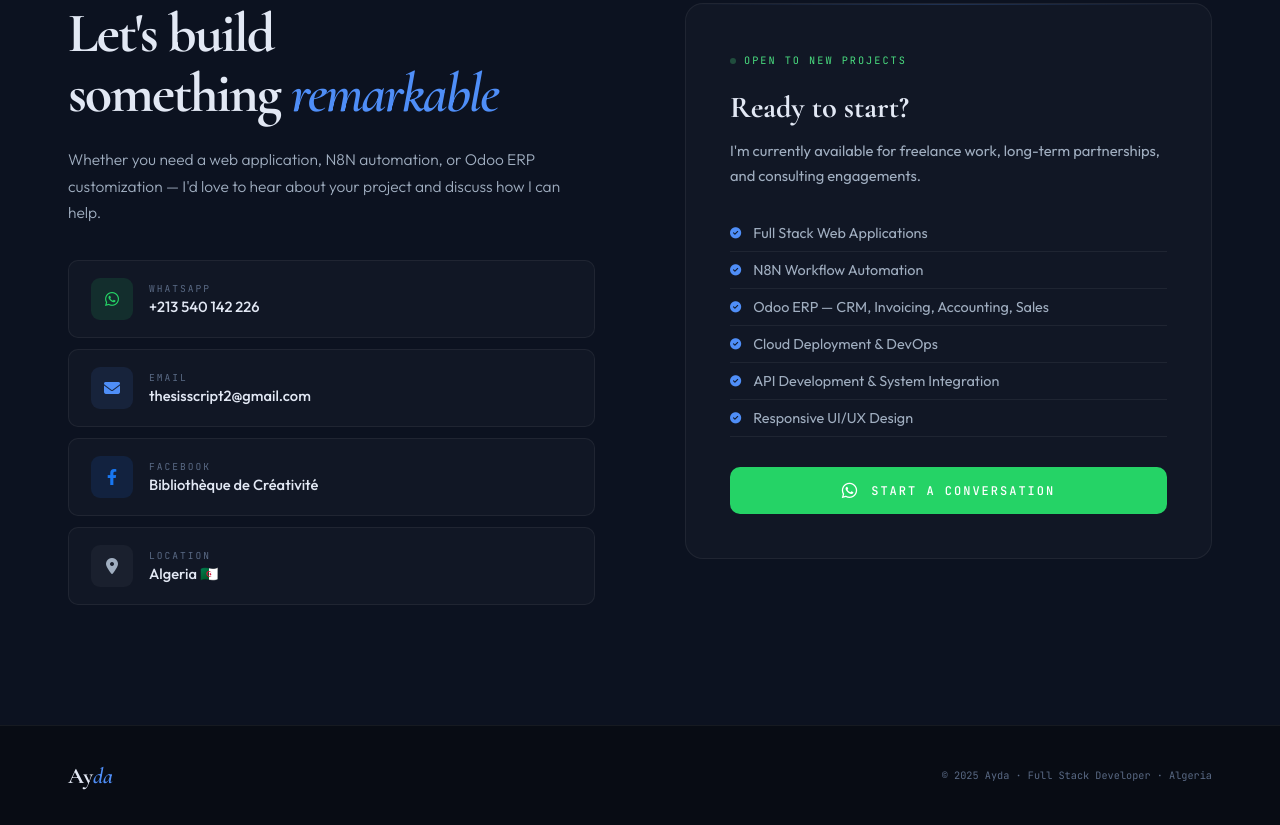
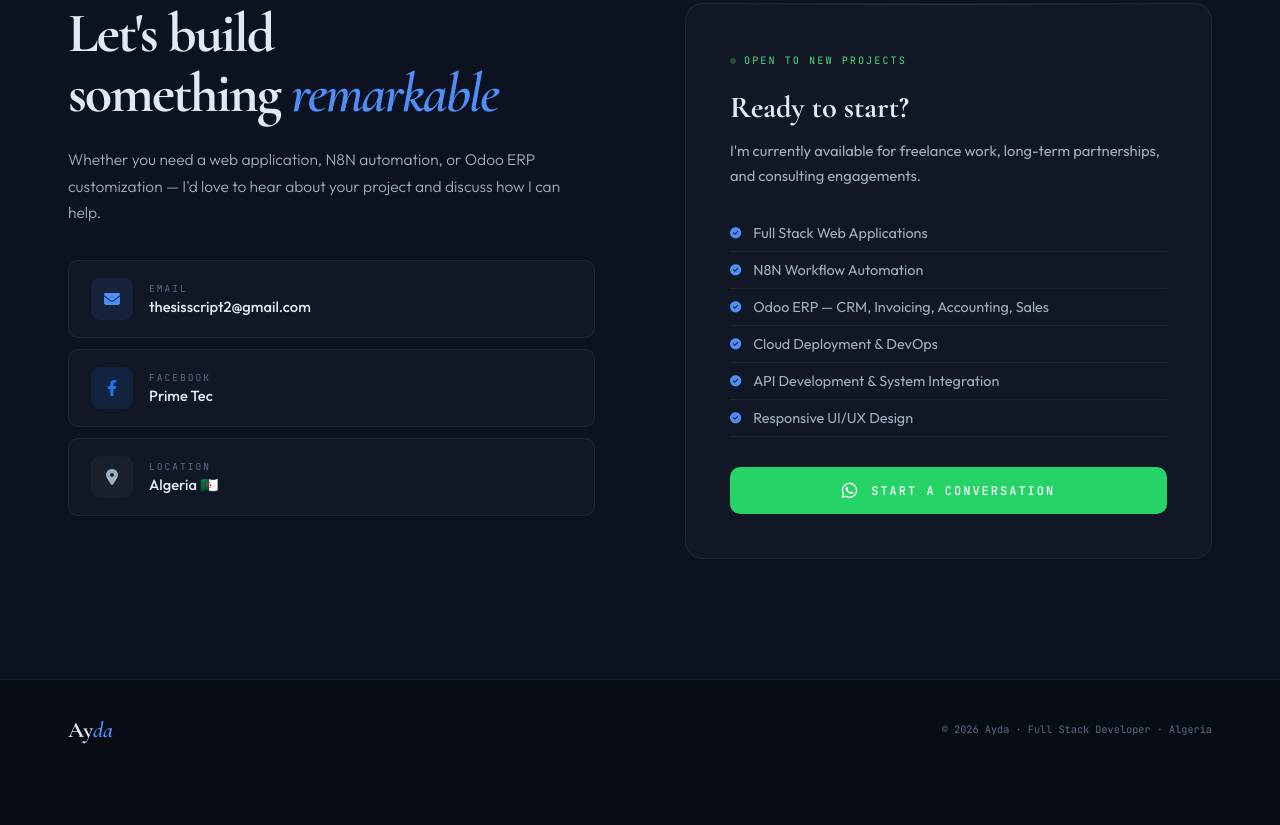
Before and after one commit to thesis-script/ayda, a plain HTML site: page index.html in a window 1280 px wide. Shown: the part 4233-5058 px from the top of the page. After the commit the page ends 5012 px from the top, so only its background shows below. Drawn offline with nearby package versions, Linux system fonts and the light colour scheme.

Commit message:
Update index.html

```diff
--- a/index.html
+++ b/index.html
@@ -449,17 +449,13 @@
                 <h2 class="ct-big rev">Let's build<br>something <i>remarkable</i></h2>
                 <p class="ct-p rev">Whether you need a web application, N8N automation, or Odoo ERP customization — I'd love to hear about your project and discuss how I can help.</p>
                 <div class="ct-links rev">
-                    <a href="https://wa.me/213540142226?text=Hi%20Ayda,%20I%27m%20interested%20in%20working%20with%20you." target="_blank" class="ct-lk">
-                        <div class="ct-ico i-wa"><i class="fab fa-whatsapp"></i></div>
-                        <div><div class="ct-ll">WhatsApp</div><div class="ct-lv">+213 540 142 226</div></div>
-                    </a>
                     <a href="mailto:thesisscript2@gmail.com" class="ct-lk">
                         <div class="ct-ico i-em"><i class="fas fa-envelope"></i></div>
                         <div><div class="ct-ll">Email</div><div class="ct-lv">thesisscript2@gmail.com</div></div>
                     </a>
                     <a href="https://www.facebook.com/bibliotheque.de.creativite/about" target="_blank" class="ct-lk">
                         <div class="ct-ico i-fb"><i class="fab fa-facebook-f"></i></div>
-                        <div><div class="ct-ll">Facebook</div><div class="ct-lv">Bibliothèque de Créativité</div></div>
+                        <div><div class="ct-ll">Facebook</div><div class="ct-lv">Prime Tec</div></div>
                     </a>
                     <div class="ct-lk" style="cursor:default;">
                         <div class="ct-ico i-loc"><i class="fas fa-location-dot"></i></div>
@@ -492,7 +488,7 @@
 
 <footer>
     <div class="ft-logo">Ay<b>da</b></div>
-    <div class="ft-copy">© 2025 Ayda · Full Stack Developer · Algeria</div>
+    <div class="ft-copy">© 2026 Ayda · Full Stack Developer · Algeria</div>
 </footer>
 
 <script>
```
